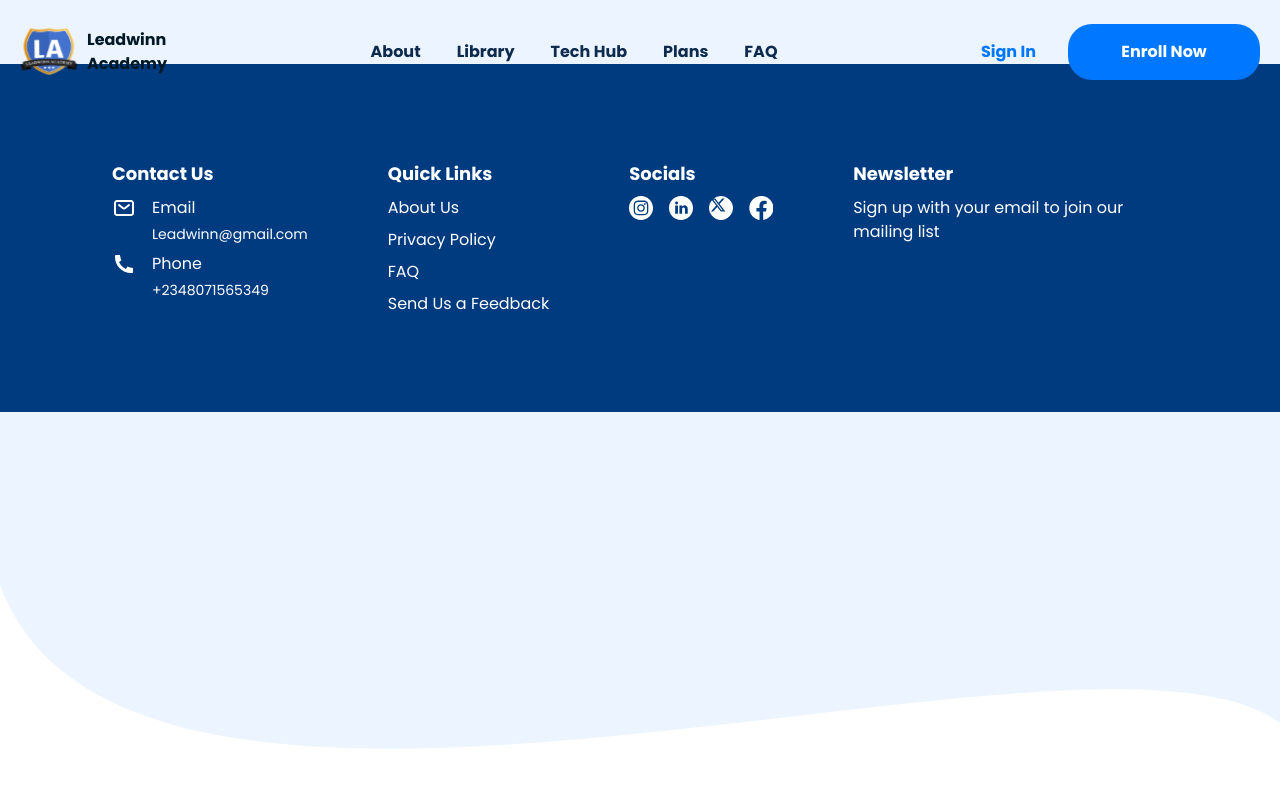
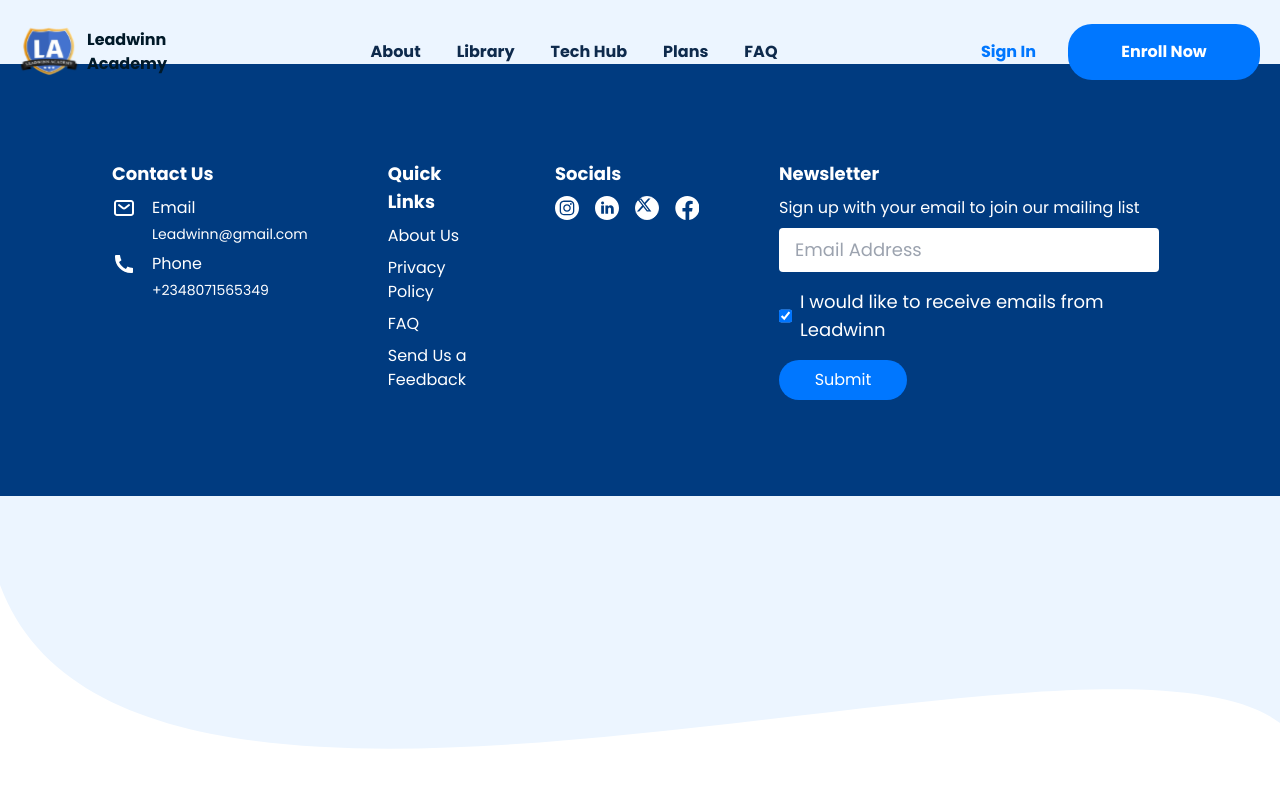
Before and after one commit to Adeleyeha-17/Leadwinn-Academy, a React (Vite) app: page / in a window 1280 px wide. Shown: the top 788 px of the page. Built offline with nearby package versions, Linux system fonts and the light colour scheme.

Commit message:
footer newsletter  form component

```diff
--- a/package.json
+++ b/package.json
@@ -10,6 +10,7 @@
     "preview": "vite preview"
   },
   "dependencies": {
+    "@tailwindcss/forms": "^0.5.6",
     "react": "^18.2.0",
     "react-dom": "^18.2.0",
     "react-icons": "^4.11.0",
--- a/src/components/Footer/Footer.tsx
+++ b/src/components/Footer/Footer.tsx
@@ -1,8 +1,29 @@
+import React, {useState, ChangeEvent} from 'react'
 import {Link} from "react-router-dom"
 
-export const Footer = () => {
+type quickLink = {
+  link: string;
+  path: string;
+}
 
-   const quickLinks = [
+export const Footer:React.FC = () => {
+
+  const [emailData, setEmailData] = useState({
+    email: "",
+    receiveMail: true
+  })
+
+  const { email, receiveMail } = emailData;
+
+  const onChange = (e: ChangeEvent<HTMLInputElement>) => {
+    const { name, value, type, checked } = e.target
+
+    setEmailData((prevState) => ({
+      ...prevState,
+      [name]: type === "checkbox" ? checked : value,
+    }))
+  }
+   const quickLinks: quickLink[] = [
       {
          link: "About Us",
          path: "/about"
@@ -57,7 +78,7 @@
                quickLinks.map(links => (
                   <Link to={
                      links.path
-                  }>
+                  } key={links.path}>
                      {
                      links.link
                   }</Link>
@@ -93,6 +114,18 @@
             <h1 className="sm:max-md:text-base font-bold md:text-lg">Newsletter</h1>
 
             <h1 className="sm:max-md:text-sm md:text-base">Sign up with your email to join our mailing list</h1>
+
+            <div className="flex flex-col gap-3">
+              <form >
+              <input type="email" id='email' name='email' value={email} placeholder='Email Address' onChange={onChange} className='px-2 py-1 lg:px-4 lg:py-2 text-sm lg:text-lg text-gray-700 bg-white border-gray-300 rounded transition ease-in-out mb-4 focus:border-none focus:outline-none'/>
+              <div className='flex gap-2 mb-4'>
+              <input type="checkbox" name="receiveMail" id="receiveMail" checked={receiveMail} onChange={onChange} />
+              <label htmlFor="receiveMail" className="text-sm xl:text-lg">I would like to receive emails from Leadwinn</label>
+              </div>
+
+              <button className="flex justify-center items-center sm:max-md:w-28 sm:max-md:h-8 md:w-32 md:h-10 w-24 h-8 gap-3 bg-head-blue text-white rounded-3xl">Submit</button>
+              </form>
+            </div>
          </div>
       </div>
 
--- a/src/components/Navbar/Navbar.tsx
+++ b/src/components/Navbar/Navbar.tsx
@@ -41,7 +41,7 @@
       <div>
          <div className="flex justify-between items-center lg:max-xl:px-10 lg:space-x-20 h-16 px-5 pt-10 md:max-w-6xl lg:max-w-7xl mx-auto">
             <div className="flex justify-between items-center gap-2">
-               <Link to="/"><img src="../leadwinn.svg" alt="leadwinn logo" className='w-14 md:w-full'/></Link>
+               <Link to="/"><img src="../leadwinn.svg" alt="leadwinn logo" className='w-14 md:w-full transition duration-200 ease-in-out md:hover:scale-105'/></Link>
                <span className="flex flex-col text-lead-black sm:max-lg:text-xs md:max-lg:text-sm font-bold font-poppins">
                   <h1>Leadwinn</h1>
                   <h1>Academy</h1>
@@ -65,7 +65,7 @@
 
             <div className="hidden sm:flex sm:max-md:space-x-2 md:max-lg:space-x-4 space-x-8 font-poppins sm:max-md:text-xs md:max-lg:text-sm text-base font-semibold">
                <Link to="" className='flex justify-center items-center text-head-blue'>Sign In</Link>
-               <Link to="" className="flex justify-center items-center sm:max-md:w-28 sm:max-md:h-8 md:max-lg:w-36 md:max-lg:h-10 w-48 h-14 gap-3 bg-head-blue text-white rounded-3xl">Enroll Now</Link>
+               <Link to="" className="flex justify-center items-center sm:max-md:w-28 sm:max-md:h-8 md:max-lg:w-36 md:max-lg:h-10 w-48 h-14 gap-3 bg-head-blue transition ease-in-out duration-200 md:hover:translate-x-1 text-white rounded-3xl">Enroll Now</Link>
             </div>
 
             <div onClick={toggleFunc}
--- a/src/index.css
+++ b/src/index.css
@@ -1,3 +1,3 @@
-@tailwind base;
-@tailwind components;
-@tailwind utilities;
+@import "tailwindcss/base";
+@import "tailwindcss/components";
+@import "tailwindcss/utilities";
--- a/tailwind.config.js
+++ b/tailwind.config.js
@@ -23,6 +23,7 @@
         "15" : "54.4px"
       }
     },
-  },
-  plugins: [],
+    },
+  plugins: [
+  ],
 }
```
Also changed, not shown: 1 other file (tests, documents, lock files or other folders).
